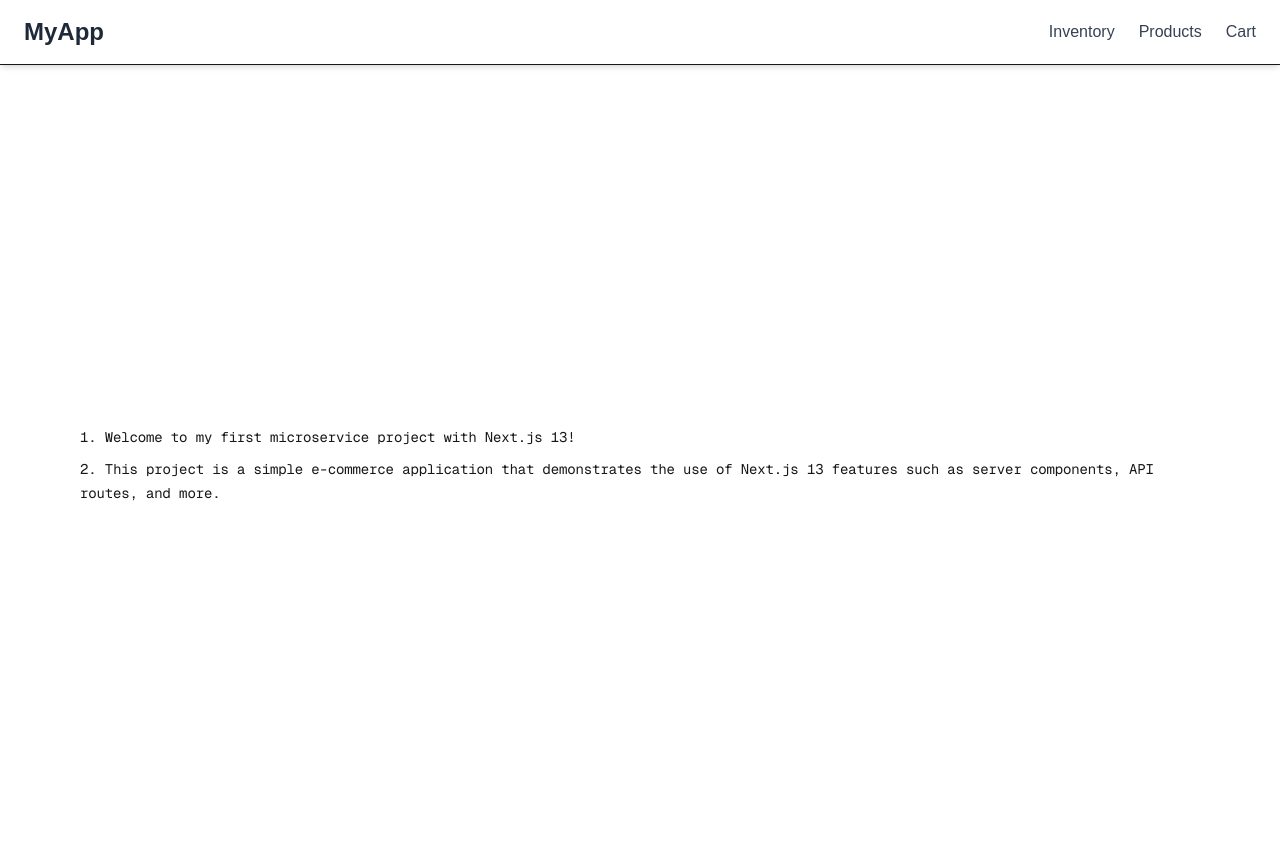
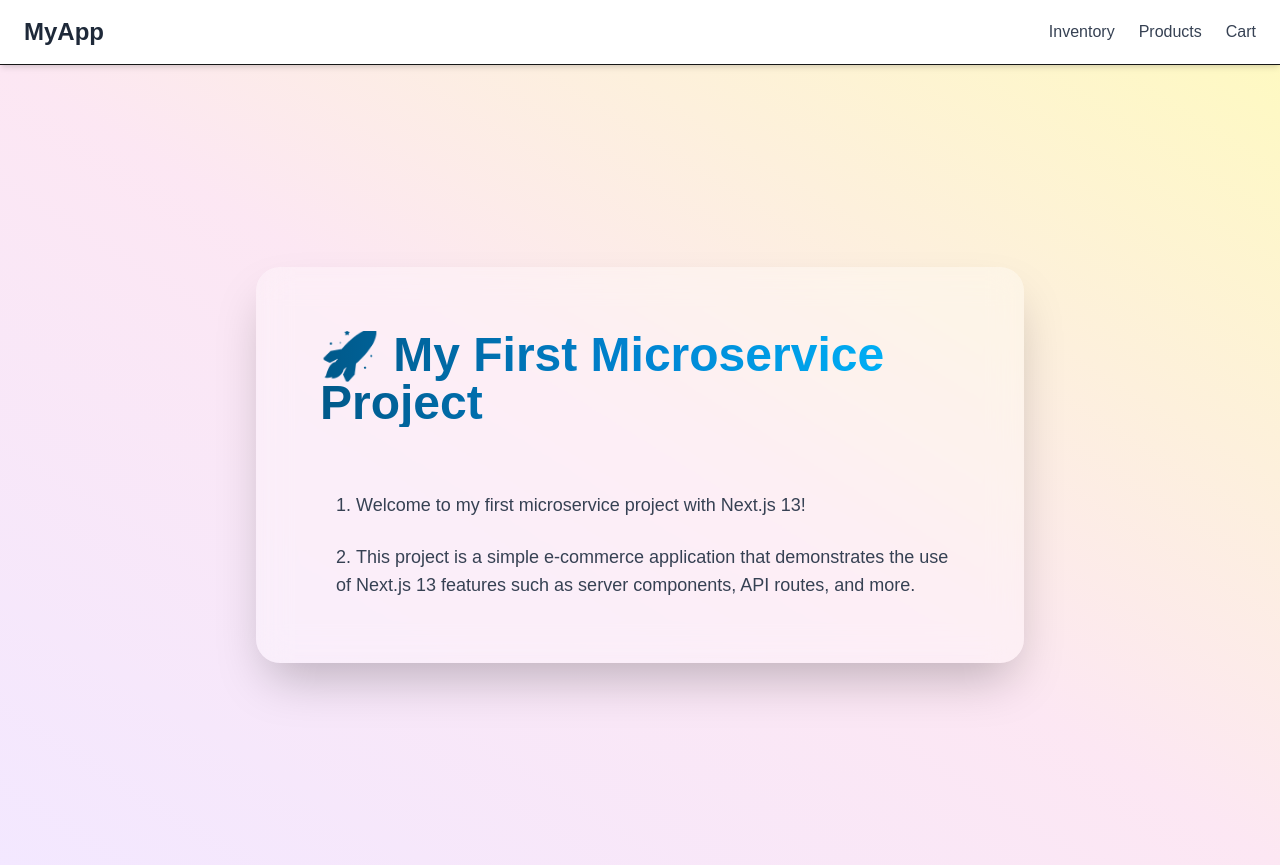
Before and after one commit to mehmettguzell/mehmettguzell_Microservice_Project, a Next.js app: page / in a window 1280 px wide. Built offline with nearby package versions, Linux system fonts and the light colour scheme.

Commit message:
main page css

```diff
--- a/src/app/page.tsx
+++ b/src/app/page.tsx
@@ -1,20 +1,37 @@
-import Image from "next/image";
-
+"use client";
 export default function Home() {
   return (
-    <div className="font-sans grid grid-rows-[20px_1fr_20px] items-center justify-items-center min-h-screen p-8 pb-20 gap-16 sm:p-20">
-      <main className="flex flex-col gap-[32px] row-start-2 items-center sm:items-start">
-        <ol className="font-mono list-inside list-decimal text-sm/6 text-center sm:text-left">
-          <li className="mb-2 tracking-[-.01em]">
+    <div className="min-h-screen bg-gradient-to-tr from-purple-100 via-pink-100 to-yellow-100 flex items-center justify-center p-8 sm:p-20">
+      <main className="relative flex flex-col gap-10 max-w-3xl w-full backdrop-blur-lg bg-white/30 shadow-2xl rounded-3xl p-10 sm:p-16 animate-fadeIn">
+        <h1 className="text-4xl sm:text-5xl font-extrabold text-transparent bg-clip-text bg-gradient-to-r from-sky-800 via-sky-600 to-sky-400 mb-6 text-center sm:text-left">
+          🚀 My First Microservice Project
+        </h1>
+        <ol className="list-decimal list-inside space-y-6 text-gray-700 text-base sm:text-lg">
+          <li className="relative pl-4 hover:pl-6 transition-all duration-500 before:absolute before:left-0 before:top-1/2 before:-translate-y-1/2 before:w-2 before:h-2 before:rounded-full before:bg-gradient-to-r from-purple-500 via-pink-500 to-yellow-500">
             Welcome to my first microservice project with Next.js 13!
           </li>
-          <li className="tracking-[-.01em]">
+          <li className="relative pl-4 hover:pl-6 transition-all duration-500 before:absolute before:left-0 before:top-1/2 before:-translate-y-1/2 before:w-2 before:h-2 before:rounded-full before:bg-gradient-to-r from-purple-500 via-pink-500 to-yellow-500">
             This project is a simple e-commerce application that demonstrates
             the use of Next.js 13 features such as server components, API
             routes, and more.
           </li>
         </ol>
       </main>
+      <style jsx>{`
+        @keyframes fadeIn {
+          0% {
+            opacity: 0;
+            transform: translateY(20px);
+          }
+          100% {
+            opacity: 1;
+            transform: translateY(0);
+          }
+        }
+        .animate-fadeIn {
+          animation: fadeIn 0.8s ease-out forwards;
+        }
+      `}</style>
     </div>
   );
 }
```
